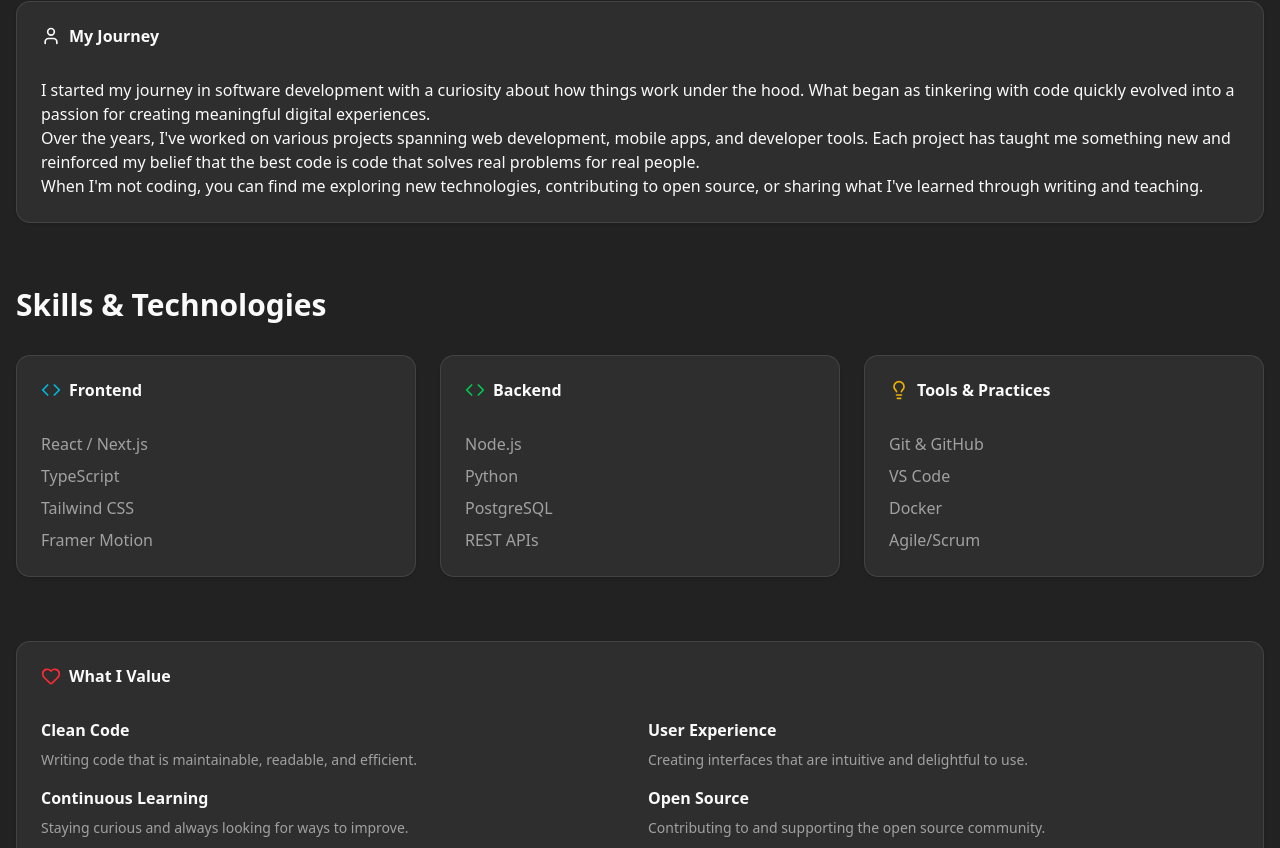
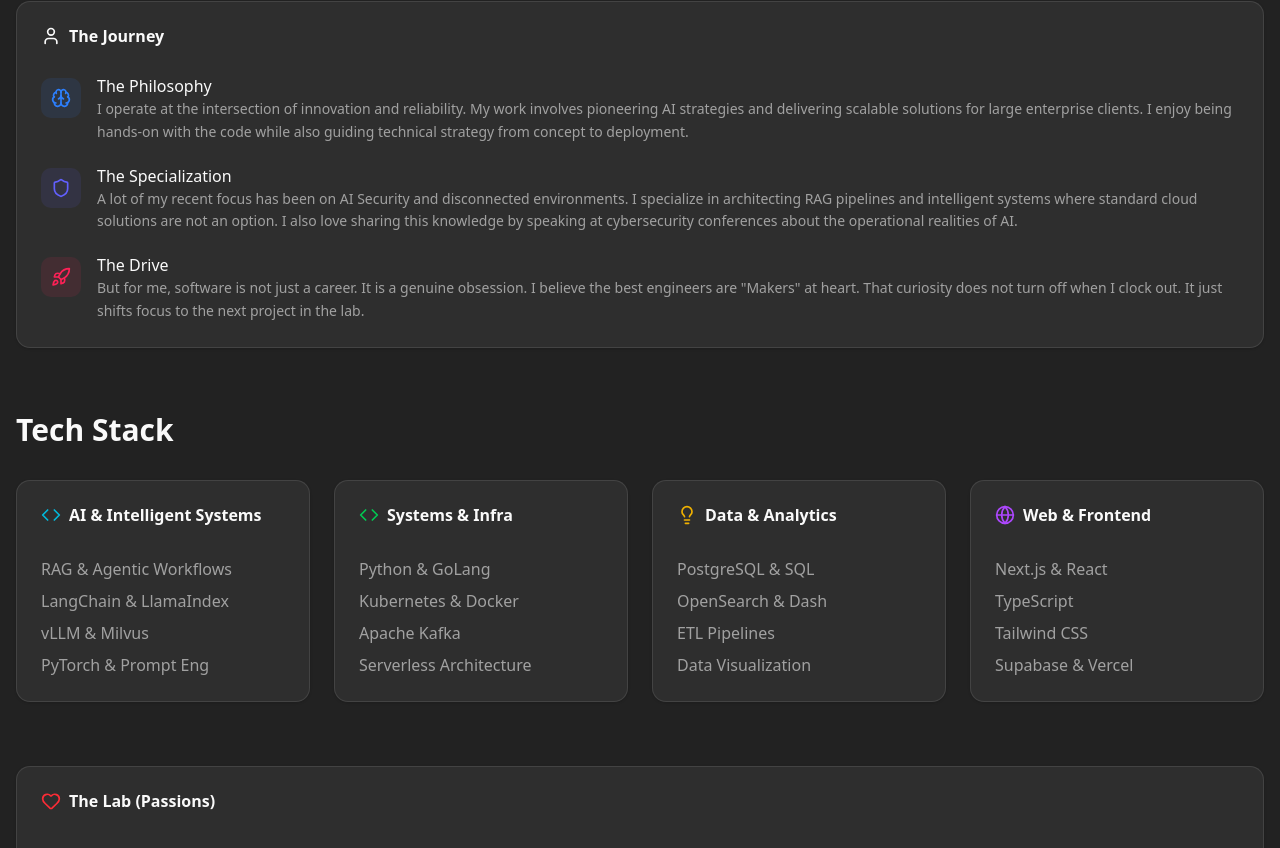
Before and after one commit to carlostbello/personal-website, a Next.js app: page /about in a window 1280 px wide. Shown: the part 352-1200 px from the top of the page. Built offline with nearby package versions, Linux system fonts and the light colour scheme; no server answers.

Commit message:
feat: add about page content (#6)
* feat: add about page content and web/frontend skill card

* refactor: improve about page formatting

* feat: add about page with personal story, tech stack, and interests sections

---------

Co-authored-by: Carlos <carlostbello@users.noreply.github.com>

```diff
--- a/src/app/(marketing)/about/page.tsx
+++ b/src/app/(marketing)/about/page.tsx
@@ -1,11 +1,11 @@
 import type { Metadata } from 'next'
-import { User, Code, Lightbulb, Heart } from 'lucide-react'
+import { User, Code, Lightbulb, Heart, Globe, Brain, Shield, Rocket } from 'lucide-react'
 import { Card, CardContent, CardHeader, CardTitle } from '@/components/ui/card'
 
 export const metadata: Metadata = {
   title: 'About',
   description:
-    'Learn more about Carlos Bello - Software Developer, creator, and lifelong learner.',
+    'Learn more about Carlos Bello - Software Engineer, Maker, and lifelong learner.',
 }
 
 export default function AboutPage() {
@@ -17,10 +17,7 @@ export default function AboutPage() {
           About Me
         </h1>
         <p className="text-muted-foreground mx-auto max-w-2xl text-lg">
-          {/* TODO: Replace with real bio */}
-          Software developer passionate about building elegant solutions to
-          complex problems. I love learning new technologies and sharing
-          knowledge with the community.
+          Building smarter systems, from enterprise AI architectures to recycled homelabs. I am an engineer who solves hard problems with code, whether it is for a major organization or my espresso machine.
         </p>
       </section>
 
@@ -30,129 +27,160 @@ export default function AboutPage() {
           <CardHeader>
             <CardTitle className="flex items-center gap-2">
               <User className="h-5 w-5" />
-              My Journey
+              The Journey
             </CardTitle>
           </CardHeader>
-          <CardContent className="prose prose-neutral dark:prose-invert max-w-none">
-            {/* TODO: Replace with real story */}
-            <p>
-              I started my journey in software development with a curiosity
-              about how things work under the hood. What began as tinkering with
-              code quickly evolved into a passion for creating meaningful
-              digital experiences.
-            </p>
-            <p>
-              Over the years, I&apos;ve worked on various projects spanning web
-              development, mobile apps, and developer tools. Each project has
-              taught me something new and reinforced my belief that the best
-              code is code that solves real problems for real people.
-            </p>
-            <p>
-              When I&apos;m not coding, you can find me exploring new
-              technologies, contributing to open source, or sharing what
-              I&apos;ve learned through writing and teaching.
-            </p>
+          <CardContent className="grid gap-6">
+            <div className="flex flex-col gap-2 sm:flex-row sm:gap-4">
+              <div className="flex h-10 w-10 shrink-0 items-center justify-center rounded-lg bg-blue-500/10 text-blue-500">
+                <Brain className="h-5 w-5" />
+              </div>
+              <div className="space-y-1">
+                <h3 className="font-medium leading-none">The Philosophy</h3>
+                <p className="text-muted-foreground text-sm leading-relaxed">
+                  I operate at the intersection of innovation and reliability. My work involves pioneering AI strategies and delivering scalable solutions for large enterprise clients. I enjoy being hands-on with the code while also guiding technical strategy from concept to deployment.
+                </p>
+              </div>
+            </div>
+
+            <div className="flex flex-col gap-2 sm:flex-row sm:gap-4">
+              <div className="flex h-10 w-10 shrink-0 items-center justify-center rounded-lg bg-indigo-500/10 text-indigo-500">
+                <Shield className="h-5 w-5" />
+              </div>
+              <div className="space-y-1">
+                <h3 className="font-medium leading-none">The Specialization</h3>
+                <p className="text-muted-foreground text-sm leading-relaxed">
+                  A lot of my recent focus has been on AI Security and disconnected environments. I specialize in architecting RAG pipelines and intelligent systems where standard cloud solutions are not an option. I also love sharing this knowledge by speaking at cybersecurity conferences about the operational realities of AI.
+                </p>
+              </div>
+            </div>
+
+            <div className="flex flex-col gap-2 sm:flex-row sm:gap-4">
+              <div className="flex h-10 w-10 shrink-0 items-center justify-center rounded-lg bg-rose-500/10 text-rose-500">
+                <Rocket className="h-5 w-5" />
+              </div>
+              <div className="space-y-1">
+                <h3 className="font-medium leading-none">The Drive</h3>
+                <p className="text-muted-foreground text-sm leading-relaxed">
+                  But for me, software is not just a career. It is a genuine obsession. I believe the best engineers are &quot;Makers&quot; at heart. That curiosity does not turn off when I clock out. It just shifts focus to the next project in the lab.
+                </p>
+              </div>
+            </div>
           </CardContent>
         </Card>
       </section>
 
       {/* Skills Grid */}
       <section className="mb-16">
-        <h2 className="mb-8 text-3xl font-bold">Skills & Technologies</h2>
-        <div className="grid gap-6 sm:grid-cols-2 lg:grid-cols-3">
-          {/* Frontend */}
+        <h2 className="mb-8 text-3xl font-bold">Tech Stack</h2>
+        <div className="grid gap-6 sm:grid-cols-2 lg:grid-cols-4">
+          {/* AI & LLMs */}
           <Card>
             <CardHeader>
               <CardTitle className="flex items-center gap-2">
                 <Code className="h-5 w-5 text-cyan-500" />
-                Frontend
+                AI & Intelligent Systems
               </CardTitle>
             </CardHeader>
             <CardContent>
               <ul className="text-muted-foreground space-y-2">
-                {/* TODO: Replace with real skills */}
-                <li>React / Next.js</li>
-                <li>TypeScript</li>
-                <li>Tailwind CSS</li>
-                <li>Framer Motion</li>
+                <li>RAG & Agentic Workflows</li>
+                <li>LangChain & LlamaIndex</li>
+                <li>vLLM & Milvus</li>
+                <li>PyTorch & Prompt Eng</li>
               </ul>
             </CardContent>
           </Card>
 
-          {/* Backend */}
+          {/* Backend/Systems */}
           <Card>
             <CardHeader>
               <CardTitle className="flex items-center gap-2">
                 <Code className="h-5 w-5 text-green-500" />
-                Backend
+                Systems & Infra
               </CardTitle>
             </CardHeader>
             <CardContent>
               <ul className="text-muted-foreground space-y-2">
-                {/* TODO: Replace with real skills */}
-                <li>Node.js</li>
-                <li>Python</li>
-                <li>PostgreSQL</li>
-                <li>REST APIs</li>
+                <li>Python & GoLang</li>
+                <li>Kubernetes & Docker</li>
+                <li>Apache Kafka</li>
+                <li>Serverless Architecture</li>
               </ul>
             </CardContent>
           </Card>
 
-          {/* Tools */}
+          {/* Data & Analytics */}
           <Card>
             <CardHeader>
               <CardTitle className="flex items-center gap-2">
                 <Lightbulb className="h-5 w-5 text-yellow-500" />
-                Tools & Practices
+                Data & Analytics
               </CardTitle>
             </CardHeader>
             <CardContent>
               <ul className="text-muted-foreground space-y-2">
-                {/* TODO: Replace with real tools */}
-                <li>Git & GitHub</li>
-                <li>VS Code</li>
-                <li>Docker</li>
-                <li>Agile/Scrum</li>
+                <li>PostgreSQL & SQL</li>
+                <li>OpenSearch & Dash</li>
+                <li>ETL Pipelines</li>
+                <li>Data Visualization</li>
+              </ul>
+            </CardContent>
+          </Card>
+
+          {/* Web & Frontend */}
+          <Card>
+            <CardHeader>
+              <CardTitle className="flex items-center gap-2">
+                <Globe className="h-5 w-5 text-purple-500" />
+                Web & Frontend
+              </CardTitle>
+            </CardHeader>
+            <CardContent>
+              <ul className="text-muted-foreground space-y-2">
+                <li>Next.js & React</li>
+                <li>TypeScript</li>
+                <li>Tailwind CSS</li>
+                <li>Supabase & Vercel</li>
               </ul>
             </CardContent>
           </Card>
         </div>
       </section>
 
-      {/* Interests/Values */}
+      {/* Interests/Passions */}
       <section>
         <Card>
           <CardHeader>
             <CardTitle className="flex items-center gap-2">
               <Heart className="h-5 w-5 text-red-500" />
-              What I Value
+              The Lab (Passions)
             </CardTitle>
           </CardHeader>
           <CardContent>
             <div className="grid gap-4 sm:grid-cols-2">
-              {/* TODO: Replace with real values */}
               <div>
-                <h3 className="mb-2 font-semibold">Clean Code</h3>
+                <h3 className="mb-2 font-semibold">The Homelab</h3>
                 <p className="text-muted-foreground text-sm">
-                  Writing code that is maintainable, readable, and efficient.
+                  I build servers from recycled computers. It is my personal playground for testing distributed systems and breaking things safely.
                 </p>
               </div>
               <div>
-                <h3 className="mb-2 font-semibold">User Experience</h3>
+                <h3 className="mb-2 font-semibold">The Maker Mindset</h3>
                 <p className="text-muted-foreground text-sm">
-                  Creating interfaces that are intuitive and delightful to use.
+                  Bridging code and the physical world through 3D printing, circuit building, and hardware integration.
                 </p>
               </div>
               <div>
-                <h3 className="mb-2 font-semibold">Continuous Learning</h3>
+                <h3 className="mb-2 font-semibold">Smart Coffee</h3>
                 <p className="text-muted-foreground text-sm">
-                  Staying curious and always looking for ways to improve.
+                  Yes, I modded my espresso machine with an Arduino. Because if you cannot graph your extraction pressure, are you even caffeinated?
                 </p>
               </div>
               <div>
-                <h3 className="mb-2 font-semibold">Open Source</h3>
+                <h3 className="mb-2 font-semibold">Music & Audio</h3>
                 <p className="text-muted-foreground text-sm">
-                  Contributing to and supporting the open source community.
+                  I collect guitars, basses, and recording gear. I love the technical side of audio production just as much as playing.
                 </p>
               </div>
             </div>
```
